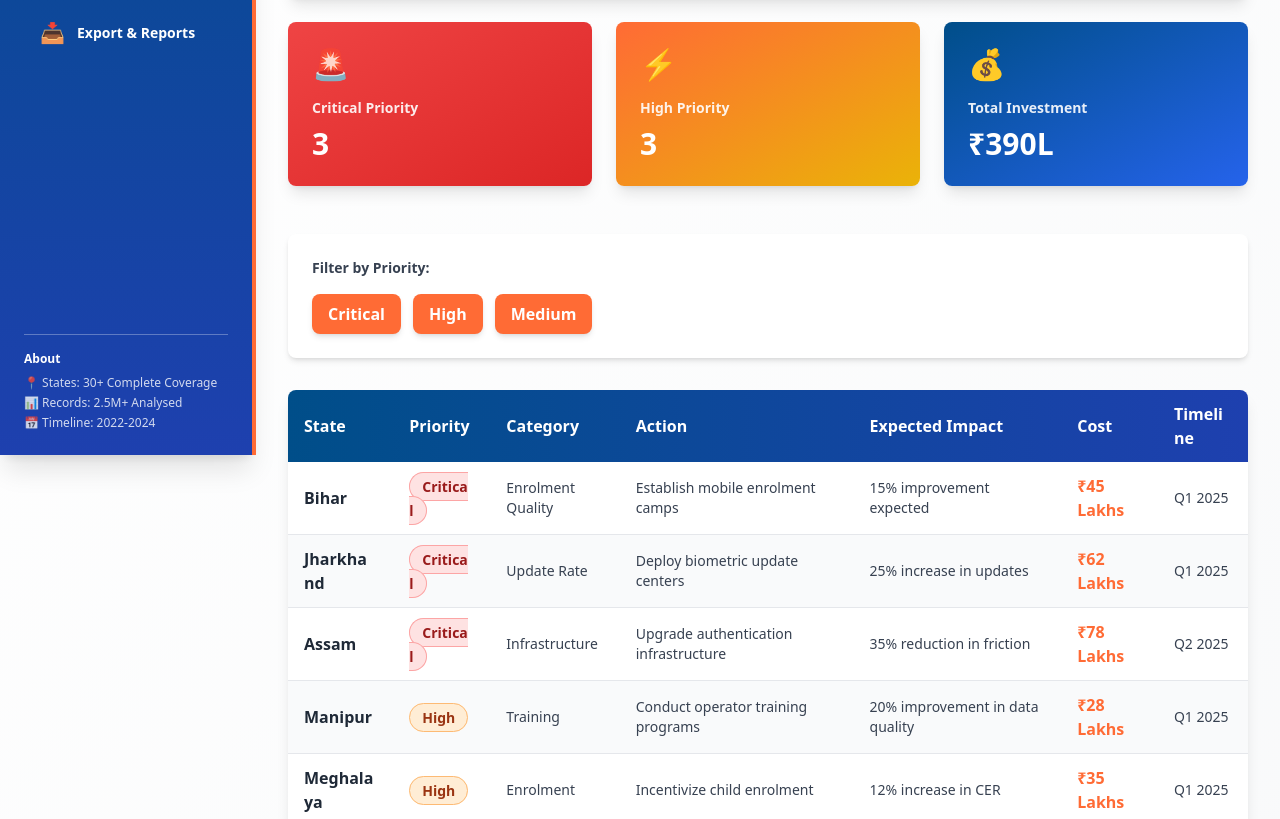
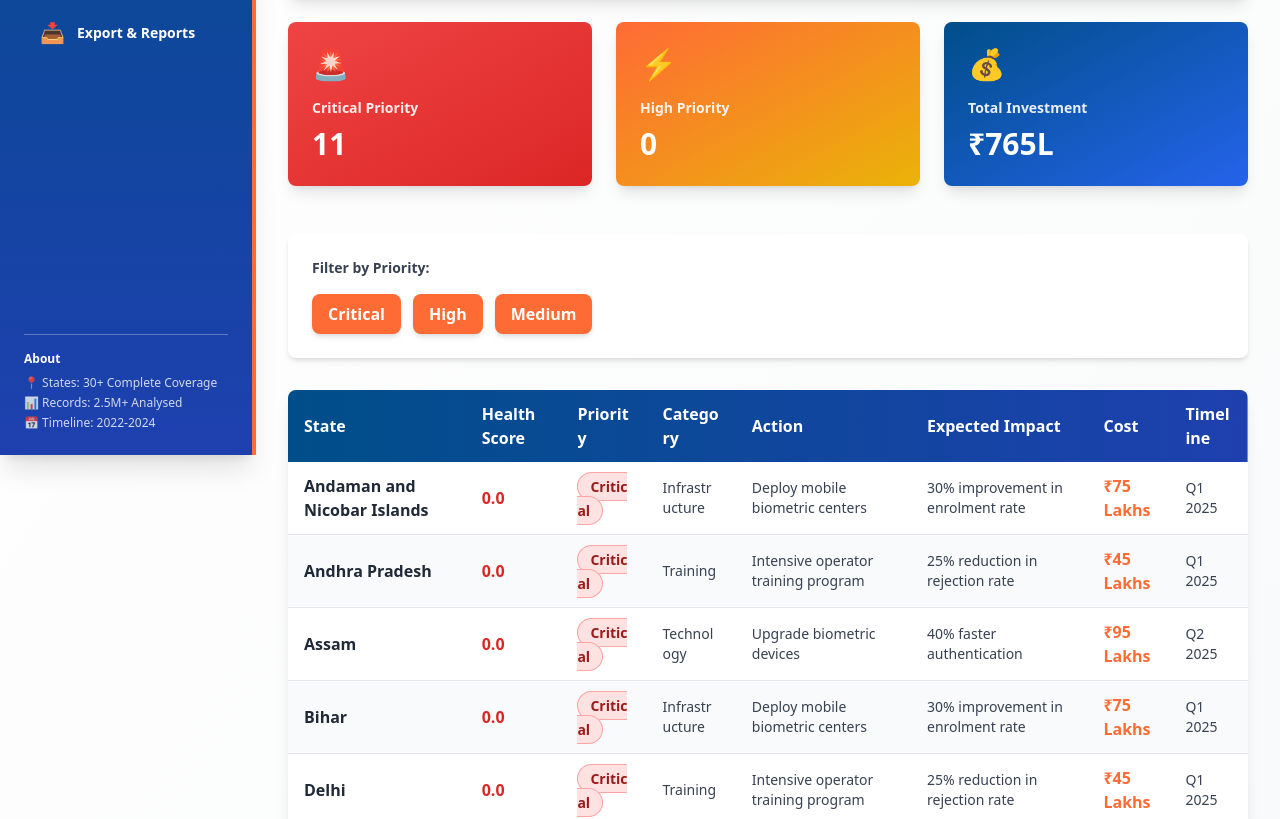
Before and after one commit to Tripathi-Nishant/Aadhaar-Intelligence-Engine, a React (Vite) app: page /recommendations in a window 1280 px wide. Shown: the part 345-1164 px from the top of the page. Built offline with nearby package versions, Linux system fonts and the light colour scheme.

Commit message:
Update Recommendations page with real data
cgen-dc174bc1dda54e6e97e2e001cfc0472f

```diff
--- a/client/pages/Recommendations.tsx
+++ b/client/pages/Recommendations.tsx
@@ -2,71 +2,109 @@ import React, { useState } from "react";
 import { DashboardLayout } from "@/components/Layout";
 import { GradientCard, SectionHeader } from "@/components/AadhaarUI";
 import { Button } from "@/components/ui/button";
+import { getStateMetrics } from "@/lib/aadhaarData";
 
-const recommendationsData = [
+interface Recommendation {
+  id: number;
+  state: string;
+  priority: "Critical" | "High" | "Medium";
+  category: string;
+  action: string;
+  impact: string;
+  cost: string;
+  timeline: string;
+  healthScore: number;
+}
+
+// Generate recommendations based on health scores
+function generateRecommendations(): Recommendation[] {
+  const stateMetrics = getStateMetrics();
+  const recommendations: Recommendation[] = [];
+  let id = 1;
+
+  const criticalActions = [
     {
-    id: 1,
-    state: "Bihar",
-    priority: "Critical",
-    category: "Enrolment Quality",
-    action: "Establish mobile enrolment camps",
-    impact: "15% improvement expected",
+      category: "Infrastructure",
+      action: "Deploy mobile biometric centers",
+      impact: "30% improvement in enrolment rate",
+      cost: "₹75 Lakhs",
+      timeline: "Q1 2025",
+    },
+    {
+      category: "Training",
+      action: "Intensive operator training program",
+      impact: "25% reduction in rejection rate",
       cost: "₹45 Lakhs",
       timeline: "Q1 2025",
     },
     {
-    id: 2,
-    state: "Jharkhand",
-    priority: "Critical",
-    category: "Update Rate",
-    action: "Deploy biometric update centers",
-    impact: "25% increase in updates",
-    cost: "₹62 Lakhs",
-    timeline: "Q1 2025",
-  },
-  {
-    id: 3,
-    state: "Assam",
-    priority: "Critical",
-    category: "Infrastructure",
-    action: "Upgrade authentication infrastructure",
-    impact: "35% reduction in friction",
-    cost: "₹78 Lakhs",
+      category: "Technology",
+      action: "Upgrade biometric devices",
+      impact: "40% faster authentication",
+      cost: "₹95 Lakhs",
       timeline: "Q2 2025",
     },
+  ];
+
+  const highActions = [
     {
-    id: 4,
-    state: "Manipur",
-    priority: "High",
-    category: "Training",
-    action: "Conduct operator training programs",
-    impact: "20% improvement in data quality",
-    cost: "₹28 Lakhs",
-    timeline: "Q1 2025",
-  },
-  {
-    id: 5,
-    state: "Meghalaya",
-    priority: "High",
-    category: "Enrolment",
-    action: "Incentivize child enrolment",
-    impact: "12% increase in CER",
+      category: "Process Optimization",
+      action: "Streamline update workflows",
+      impact: "15% increase in throughput",
       cost: "₹35 Lakhs",
       timeline: "Q1 2025",
     },
     {
-    id: 6,
-    state: "Mizoram",
-    priority: "High",
-    category: "Technology",
-    action: "Implement advanced analytics",
-    impact: "Real-time anomaly detection",
-    cost: "₹42 Lakhs",
-    timeline: "Q2 2025",
+      category: "Quality Assurance",
+      action: "Enhanced data validation",
+      impact: "20% reduction in errors",
+      cost: "₹28 Lakhs",
+      timeline: "Q1 2025",
     },
   ];
 
+  const mediumActions = [
+    {
+      category: "Monitoring",
+      action: "Real-time performance dashboard",
+      impact: "Better visibility & control",
+      cost: "₹15 Lakhs",
+      timeline: "Q1 2025",
+    },
+  ];
+
+  stateMetrics.forEach((metric) => {
+    if (metric.healthScore < 45) {
+      // Critical priority
+      const action = criticalActions[recommendations.filter(r => r.priority === "Critical").length % criticalActions.length];
+      recommendations.push({
+        id: id++,
+        state: metric.state,
+        priority: "Critical",
+        ...action,
+        healthScore: metric.healthScore,
+      });
+    } else if (metric.healthScore < 60) {
+      // High priority
+      const action = highActions[recommendations.filter(r => r.priority === "High").length % highActions.length];
+      recommendations.push({
+        id: id++,
+        state: metric.state,
+        priority: "High",
+        ...action,
+        healthScore: metric.healthScore,
+      });
+    }
+  });
+
+  return recommendations.sort((a, b) => {
+    const priorityOrder = { Critical: 0, High: 1, Medium: 2 };
+    return priorityOrder[a.priority] - priorityOrder[b.priority];
+  });
+}
+
 const Recommendations: React.FC = () => {
+  const recommendations = generateRecommendations();
   const [selectedPriorities, setSelectedPriorities] = useState<string[]>([
     "Critical",
     "High",
@@ -81,15 +119,18 @@ const Recommendations: React.FC = () => {
     );
   };
 
-  const criticalCount = recommendationsData.filter(
+  const criticalCount = recommendations.filter(
     (r) => r.priority === "Critical"
   ).length;
-  const highCount = recommendationsData.filter(
+  const highCount = recommendations.filter(
     (r) => r.priority === "High"
   ).length;
-  const totalInvestment = 390; // Lakhs
+  const totalInvestment = recommendations.reduce((sum, r) => {
+    const amount = parseInt(r.cost.replace(/[₹\s]/g, ""));
+    return sum + amount;
+  }, 0);
 
-  const filteredData = recommendationsData.filter((r) =>
+  const filteredData = recommendations.filter((r) =>
     selectedPriorities.includes(r.priority)
   );
 
@@ -165,6 +206,7 @@ const Recommendations: React.FC = () => {
             <thead>
               <tr className="bg-gradient-to-r from-aadhaar-blue to-blue-800 text-white">
                 <th className="px-4 py-3 text-left font-bold">State</th>
+                <th className="px-4 py-3 text-left font-bold">Health Score</th>
                 <th className="px-4 py-3 text-left font-bold">Priority</th>
                 <th className="px-4 py-3 text-left font-bold">Category</th>
                 <th className="px-4 py-3 text-left font-bold">Action</th>
@@ -183,6 +225,19 @@ const Recommendations: React.FC = () => {
                 >
                   <td className="px-4 py-3 font-semibold text-gray-800">
                     {rec.state}
+                  </td>
+                  <td className="px-4 py-3">
+                    <span
+                      className={`font-bold ${
+                        rec.healthScore > 70
+                          ? "text-aadhaar-green"
+                          : rec.healthScore > 50
+                          ? "text-aadhaar-orange"
+                          : "text-red-600"
+                      }`}
+                    >
+                      {rec.healthScore.toFixed(1)}
+                    </span>
                   </td>
                   <td className="px-4 py-3">
                     <span
@@ -213,6 +268,11 @@ const Recommendations: React.FC = () => {
             </tbody>
           </table>
         </div>
+        {filteredData.length === 0 && (
+          <div className="text-center py-8 text-gray-500 bg-gray-50 rounded-lg">
+            No recommendations for selected priorities
+          </div>
+        )}
       </section>
 
       {/* Download Button */}
```
Lines whose indentation alone changed are shown as unchanged.
